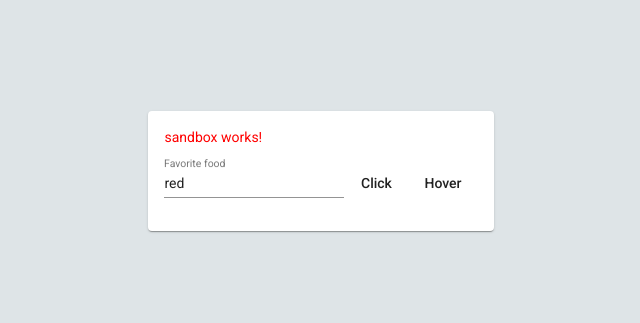
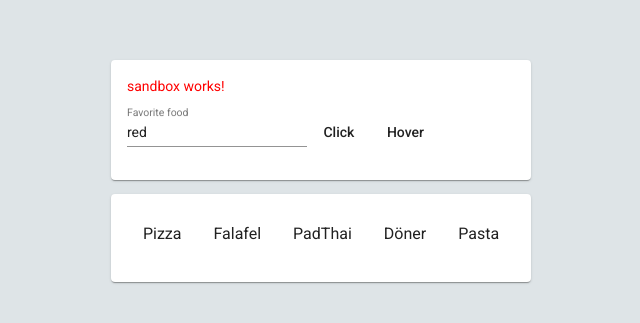
Before and after one commit to CivanErbay/FlatMatezAngular, an Angular app: page /sandbox in a window 1280 px wide. Shown: the part 229-552 px from the top of the page, without its empty margins (319-959 px from the left). Built offline with nearby package versions, Linux system fonts and the light colour scheme.

Commit message:
Add Basic Dialog

```diff
--- a/src/app/app.module.ts
+++ b/src/app/app.module.ts
@@ -9,6 +9,7 @@ import { ErrorComponent } from './error/error.component';
 import { BrowserAnimationsModule } from '@angular/platform-browser/animations';
 import {MaterialModule} from './material/material.module';
 import { SandboxComponent } from './sandbox/sandbox.component';
+import { DialogExampleComponent } from './dialog-example/dialog-example.component';
 
 @NgModule({
   declarations: [
@@ -17,7 +18,11 @@ import { SandboxComponent } from './sandbox/sandbox.component';
     CleaningplanComponent,
     ErrorComponent,
     SandboxComponent,
+    DialogExampleComponent,
   ],
+  entryComponents: [
+   DialogExampleComponent]
+   ,
   imports: [
     BrowserModule,
     AppRoutingModule,
--- /dev/null
+++ b/src/app/dialog-example/dialog-example.component.html
@@ -0,0 +1 @@
+<p>dialog-example works!</p>
--- /dev/null
+++ b/src/app/dialog-example/dialog-example.component.ts
@@ -0,0 +1,15 @@
+import { Component, OnInit } from '@angular/core';
+
+@Component({
+  selector: 'app-dialog-example',
+  templateUrl: './dialog-example.component.html',
+  styleUrls: ['./dialog-example.component.scss']
+})
+export class DialogExampleComponent implements OnInit {
+
+  constructor() { }
+
+  ngOnInit(): void {
+  }
+
+}
--- a/src/app/sandbox/sandbox.component.html
+++ b/src/app/sandbox/sandbox.component.html
@@ -1,4 +1,3 @@
-
 <!-- This Card is a code Example for 2 Way Binding (property Binding)
  --><mat-card>
   <p [style.color]="themeColor">sandbox works!</p>
@@ -8,10 +7,19 @@
     <input name="themeColor" matInput [(ngModel)]="themeColor" type="text" />
   </mat-form-field>
 
-
   <!-- This is event Binding -->
   <button mat-button (click)="updateColor()">Click</button>
 
-<!--Important: You can use all kind of DOM-Events and Trigger-->
- <button mat-button (mouseenter)="updateColor2()">Hover</button>
+  <!--Important: You can use all kind of DOM-Events and Trigger-->
+  <button mat-button (mouseenter)="updateColor2()">Hover</button>
 </mat-card>
+
+
+<!-- *ngFor example Best Practice-->
+<mat-card style="margin-top: 1em">
+  <mat-list role="list" style="display: flex;">
+    <mat-list-item role="listitem" *ngFor="let dish of favDishes" (click)="selectDish(dish)">
+      <h3>{{ dish.title }}</h3>
+    </mat-list-item>
+  </mat-list>
+</mat-card>
--- a/src/app/sandbox/sandbox.component.ts
+++ b/src/app/sandbox/sandbox.component.ts
@@ -1,4 +1,6 @@
 import { Component, OnInit } from '@angular/core';
+import { MatDialog } from '@angular/material/dialog';
+import { DialogExampleComponent } from '../dialog-example/dialog-example.component';
 
 @Component({
   selector: 'app-sandbox',
@@ -7,6 +9,7 @@ import { Component, OnInit } from '@angular/core';
 })
 export class SandboxComponent implements OnInit {
 
+  currentDish = null;
 
   favDishes = [
     {
@@ -23,9 +26,8 @@ export class SandboxComponent implements OnInit {
 
   ]
 
-
   themeColor = "red"
-  constructor() { }
+  constructor(public dialog: MatDialog) { }
 
   ngOnInit(): void {
   }
@@ -39,4 +41,9 @@ export class SandboxComponent implements OnInit {
     this.themeColor = "blue"
   }
 
+  selectDish(dish: string) {
+    console.log("Select dish Fired", dish)
+    this.currentDish = dish;
+      this.dialog.open(DialogExampleComponent);
+  }
 }
```
Also changed, not shown: src/app/material/material.module.ts (+7 -1 lines), src/app/dialog-example/dialog-example.component.scss (added).
